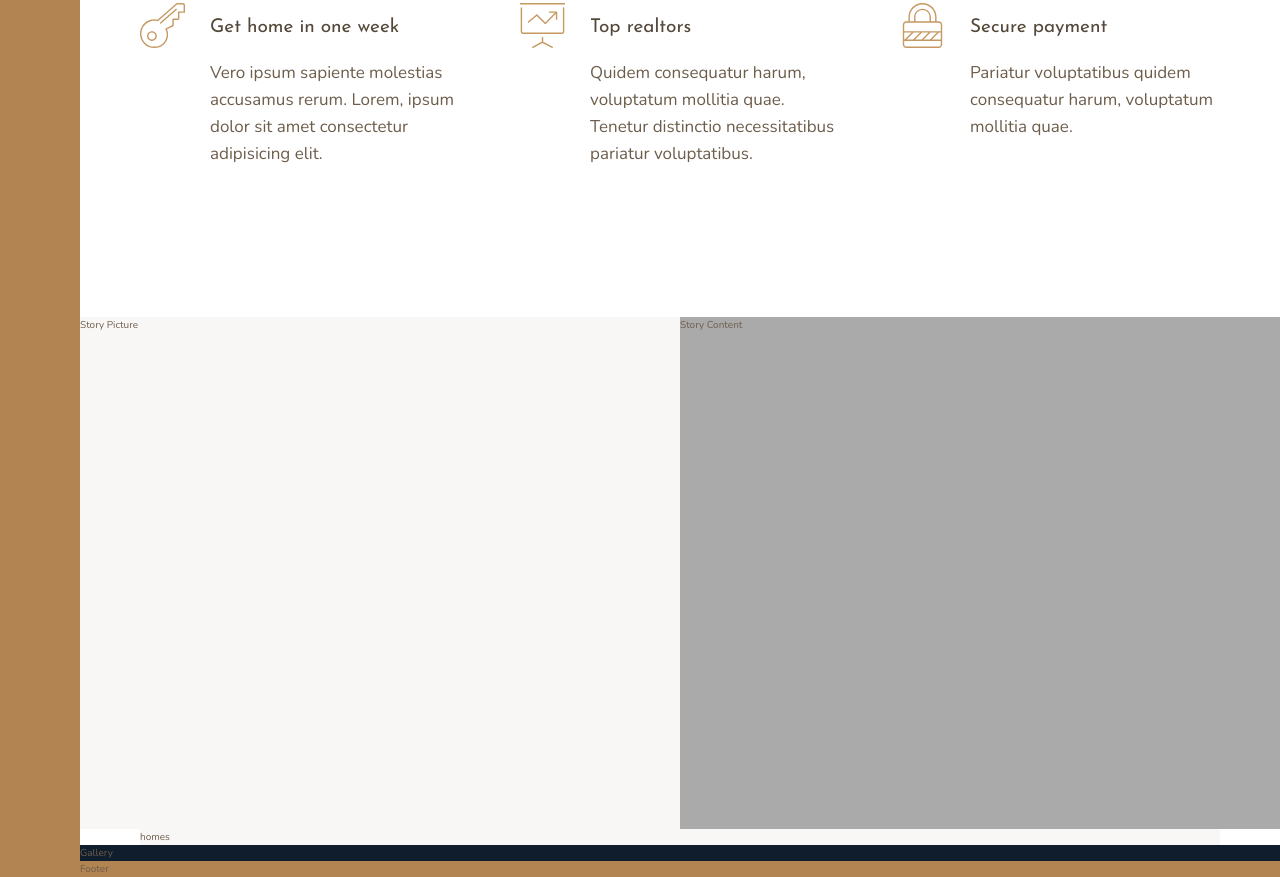
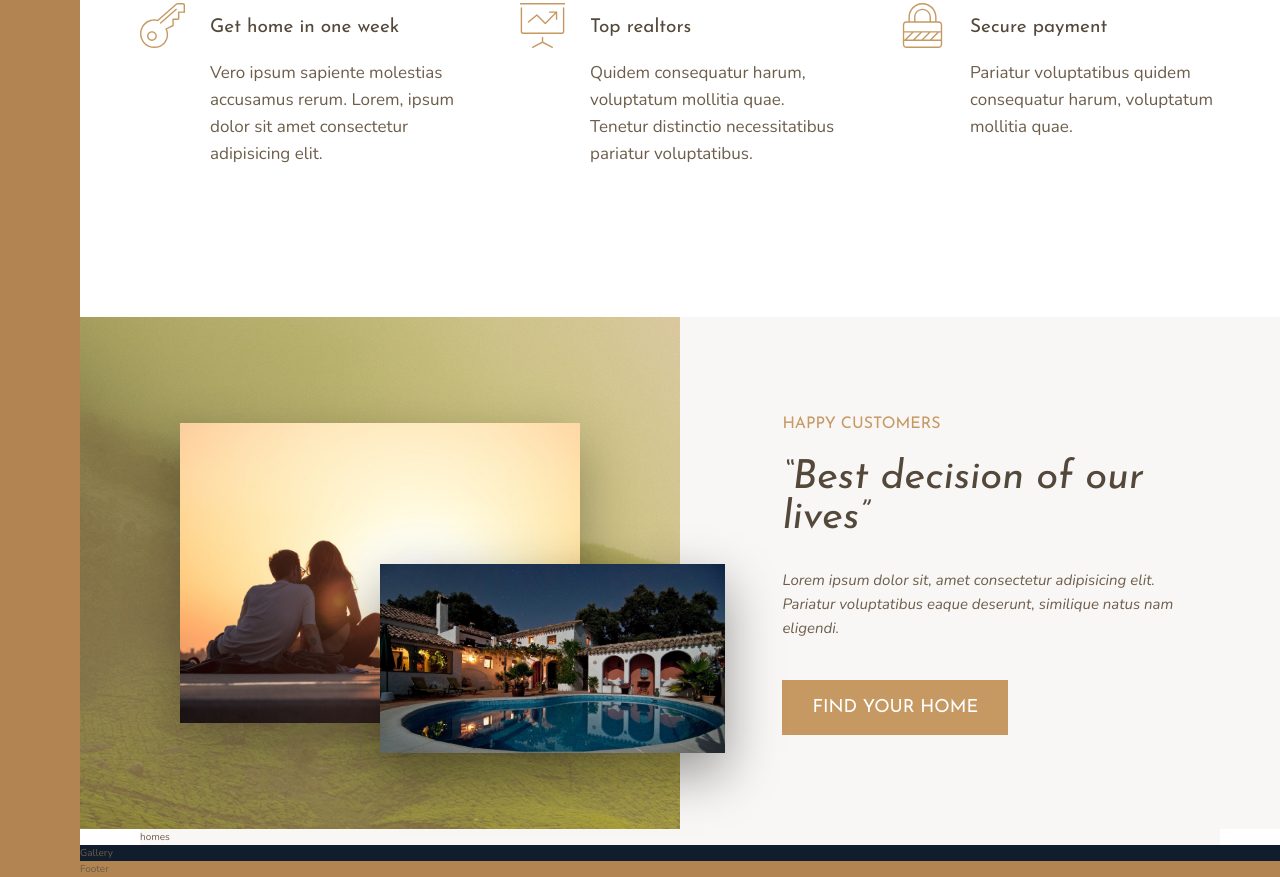
Before and after one commit to AkhlakurRahman/realtor, a website: page index.html in a window 1280 px wide. Shown: the part 991-1868 px from the top of the page. Drawn offline with nearby package versions, Linux system fonts and the light colour scheme.

Commit message:
story section completed

```diff
--- a/index.html
+++ b/index.html
@@ -91,11 +91,24 @@
 		</div>
 
 		<div class="story__picture">
-			Story Picture
+			<img
+				src="./img/story-1.jpeg"
+				alt="Couple with new house"
+				class="story__image--1"
+			/>
+			<img src="./img/story-2.jpeg" alt="New House" class="story__image--2" />
 		</div>
 
 		<div class="story__content">
-			Story Content
+			<h3 class="heading-3 mb-sm">Happy Customers</h3>
+			<h2 class="heading-2 heading-2--dark mb-md">
+				&ldquo;Best decision of our lives&rdquo;
+			</h2>
+			<p class="story__text">
+				Lorem ipsum dolor sit, amet consectetur adipisicing elit. Pariatur
+				voluptatibus eaque deserunt, similique natus nam eligendi.
+			</p>
+			<button class="btn">Find your home</button>
 		</div>
 
 		<section class="homes">
--- a/sass/_story.scss
+++ b/sass/_story.scss
@@ -2,10 +2,47 @@
 	&__picture {
 		background-color: $color-grey-light-1;
 		grid-column: full-width-start / col-end 4;
+		background-image: linear-gradient(
+				rgba($color-primary, 0.5),
+				rgba($color-primary, 0.5)
+			),
+			url(../img/back.jpg);
+
+		display: grid;
+		grid-template-columns: repeat(6, 1fr);
+		grid-template-rows: repeat(6, 1fr);
+		align-items: center;
+	}
+
+	&__image--1 {
+		width: 100%;
+		grid-row: 2 / 6;
+		grid-column: 2/ 6;
+		box-shadow: 0 2rem 5rem rgba(#000000, 0.3);
+	}
+
+	&__image--2 {
+		width: 115%;
+		grid-row: 4 / 6;
+		grid-column: 4 / 7;
+		z-index: 2;
+		box-shadow: 0 2rem 5rem rgba(#000000, 0.4);
 	}
 
 	&__content {
-		background-color: $color-grey-light-2;
+		background-color: $color-grey-light-1;
 		grid-column: col-start 5 / full-width-end;
+
+		padding: 6rem 8vw;
+		display: flex;
+		flex-direction: column;
+		justify-content: center;
+		align-items: flex-start;
+	}
+
+	&__text {
+		font-size: 1.5rem;
+		font-style: italic;
+		margin-bottom: 4rem;
 	}
 }
--- a/sass/_typography.scss
+++ b/sass/_typography.scss
@@ -9,10 +9,24 @@
 
 .heading-2 {
 	@extend %heading;
+	font-size: 4rem;
+	font-style: italic;
+	line-height: 1;
+
+	&--light {
+		color: $color-grey-light-1;
+	}
+
+	&--dark {
+		color: $color-grey-dark-1;
+	}
 }
 
 .heading-3 {
 	@extend %heading;
+	font-size: 1.6rem;
+	color: $color-primary;
+	text-transform: uppercase;
 }
 
 .heading-4 {
@@ -27,3 +41,33 @@
 		color: $color-grey-dark-1;
 	}
 }
+
+.btn {
+	background-color: $color-primary;
+	color: #fff;
+	border: none;
+	border-radius: 0;
+	font-family: $font-display;
+	text-transform: uppercase;
+	padding: 1.8rem 3rem;
+	font-size: 1.8rem;
+	cursor: pointer;
+	transition: all 0.2s;
+
+	&:hover {
+		background-color: $color-primary-dark;
+	}
+}
+
+.mb-sm {
+	margin-bottom: 2rem;
+}
+.mb-md {
+	margin-bottom: 3rem;
+}
+.mb-lg {
+	margin-bottom: 4rem;
+}
+.mb-hg {
+	margin-bottom: 8rem;
+}
```
Also changed, not shown: css/style.css.
